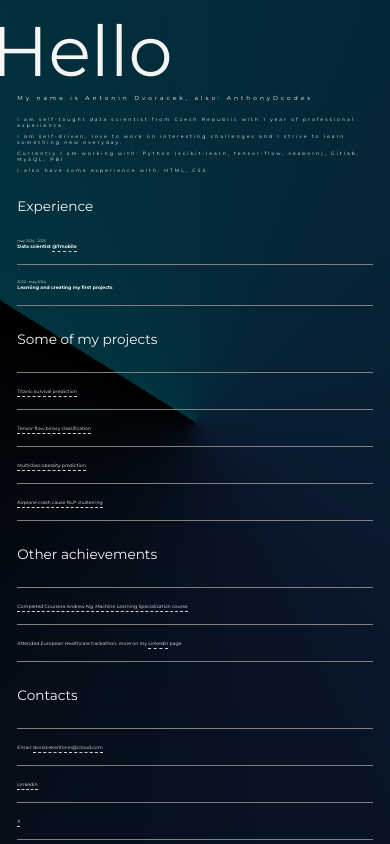
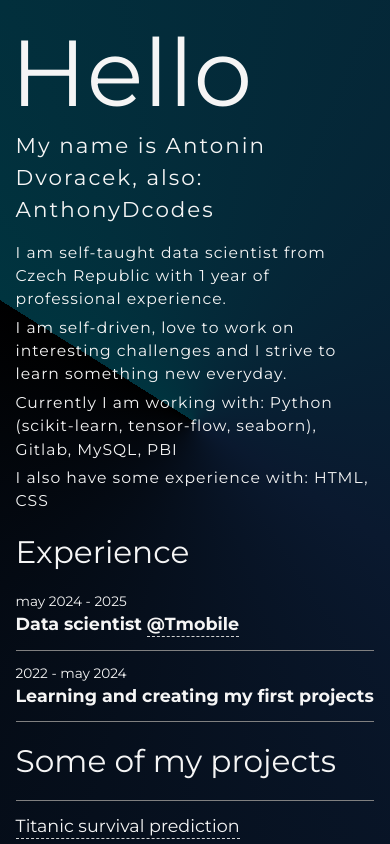
Before and after one commit to Anthony-Dcodes/Anthony-Dcodes.github.io, a plain HTML site: page index.html in a window 390 px wide. Shown: the top 844 px of the page. Drawn offline with Linux system fonts and the light colour scheme.

Commit message:
Mobile screen optimization

```diff
--- a/styles.css
+++ b/styles.css
@@ -4,16 +4,19 @@
 
    body {
      font-family: 'Montserrat', sans-serif;
-    color:whitesmoke;
+     color: whitesmoke;
      background: conic-gradient(from 302deg at center, #00343f, #0A192F, #000000);
      background-attachment: fixed;
      background-position: center;
      background-repeat: no-repeat;
+     margin: 0;
+     padding: 0;
    }
 
    main {
      width: 95%;
      margin: auto;
+     padding: 20px 0;
    }
 
    h1 {
@@ -39,6 +42,7 @@ p {
 
    footer {
      margin-top: 40px;
+     text-align: center;
    }
 
    .intro {
@@ -67,22 +71,95 @@ footer {
 
    a {
      color: whitesmoke;
-    text-decoration: none; /* Remove the default underline */
-    border-bottom: 1px dashed lightgrey; /* Replace with a dashed border */
-    padding-bottom: 2px; /* Move the border down by adding padding */
+     text-decoration: none;
+     border-bottom: 1px dashed lightgrey;
+     padding-bottom: 2px;
      transition: all 0.6s ease;
    }
 
    a:hover {
-    color: #64FFDA; /* Red on hover */
+     color: #64FFDA;
      border-bottom-color: #64FFDA;
    }
 
    a:visited {
-    color: none; /* Purple for visited links */
+     color: inherit;
    }
 
    .t_mobile:hover {
      color: magenta;
-    border-bottom-color: magenta
+     border-bottom-color: magenta;
    }
+
+   /* Mobile Responsive Styles */
+   @media screen and (max-width: 768px) {
+     main {
+       width: 90%;
+       padding: 15px 0;
+     }
+
+     h1 {
+       font-size: 20vw;
+       margin-left: -10px;
+     }
+
+     h2 {
+       font-size: 7vw;
+       margin: 20px 0;
+     }
+
+     p {
+       font-size: 4vw;
+       line-height: 1.5;
+     }
+
+     .intro {
+       font-size: 5vw;
+       letter-spacing: 2px;
+     }
+
+     .text {
+       font-size: 4vw;
+       letter-spacing: 1px;
+     }
+
+     .date {
+       font-size: 3.5vw;
+     }
+
+     .job {
+       font-size: 4.5vw;
+     }
+
+     .divider {
+       margin: 12px 0;
+     }
+
+     footer p {
+       font-size: 4vw;
+     }
+   }
+
+   /* Small Mobile Devices */
+   @media screen and (max-width: 480px) {
+     main {
+       width: 92%;
+     }
+
+     h1 {
+       font-size: 24vw;
+       margin-left: -5px;
+     }
+
+     h2 {
+       font-size: 8vw;
+     }
+
+     p {
+       font-size: 4.5vw;
+     }
+
+     .intro {
+       font-size: 5.5vw;
+     }
+   }
```
Also changed, not shown: index.html (+5 -1 lines). Lines whose indentation alone changed are shown as unchanged.
